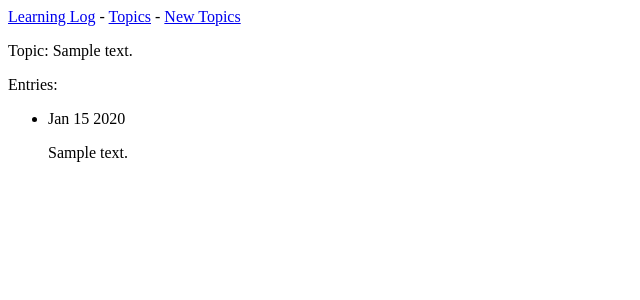
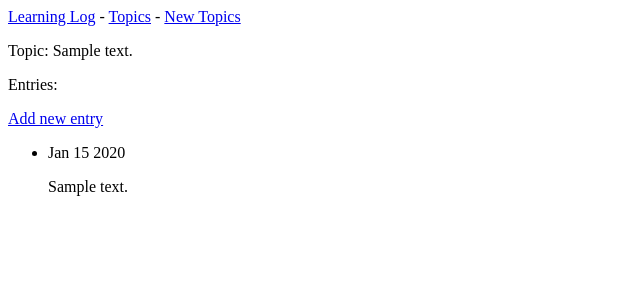
Before and after one commit to PatrickWMartin/LearningDjangoProject, a Django app: page /topics/1 in a window 1280 px wide. Shown: the top 300 px of the page, without its empty margins (0-640 px from the left). Run offline with Django 5.2, Linux system fonts and the light colour scheme; tables that the repository leaves empty hold one stand-in row (values such as "Sample post").

Commit message:
Add link to create a new entry into the entries template

```diff
--- a/learning_logs/templates/learning_logs/topic.html
+++ b/learning_logs/templates/learning_logs/topic.html
@@ -4,6 +4,7 @@
 <p>Topic: {{ topic.text }}</p>
 
 <p>Entries:</p>
+<p><a href="{% url 'learning_logs:new_entry' topic.id %}">Add new entry</a></p>
 <ul>
     {% for entry in entries %}
     <li>
```
